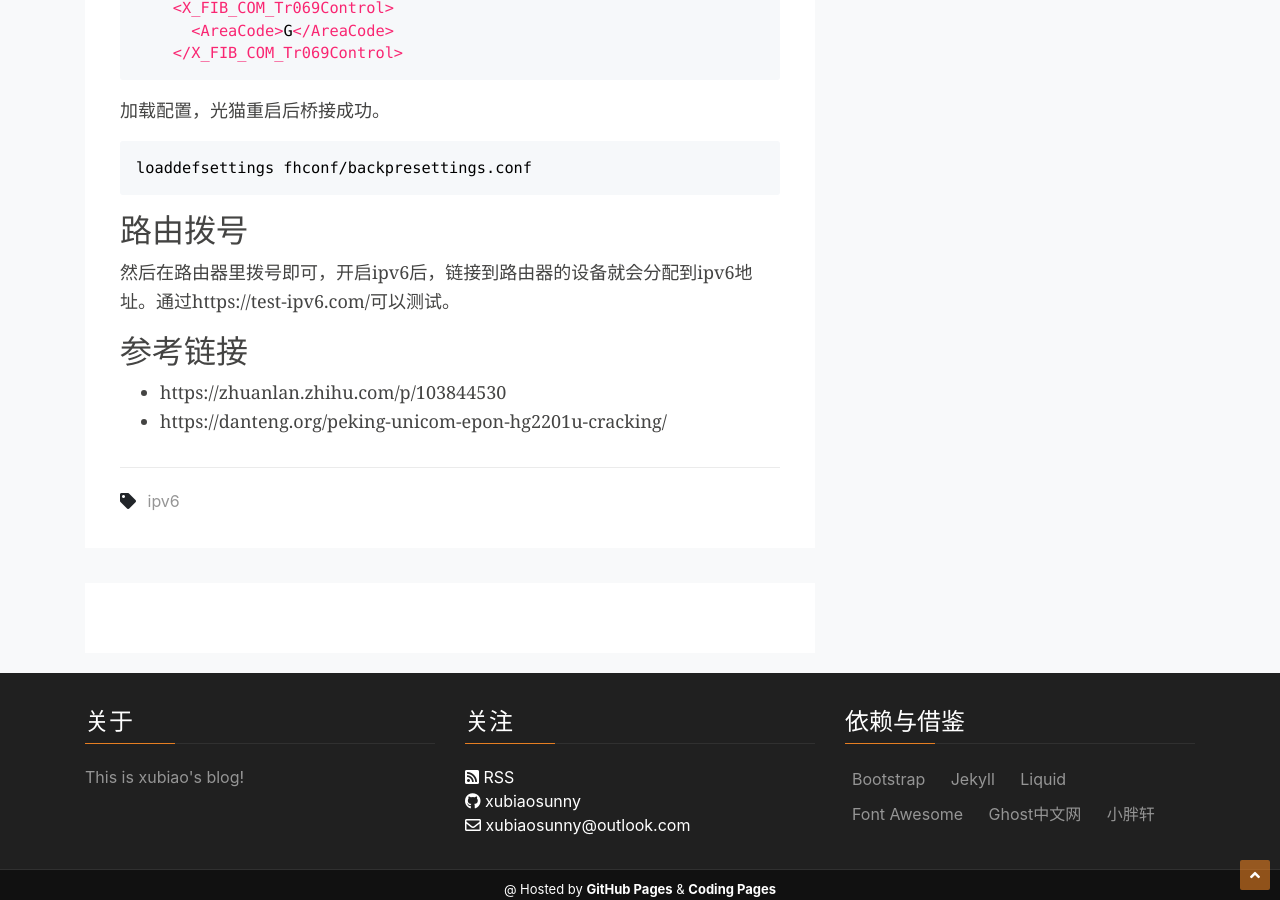
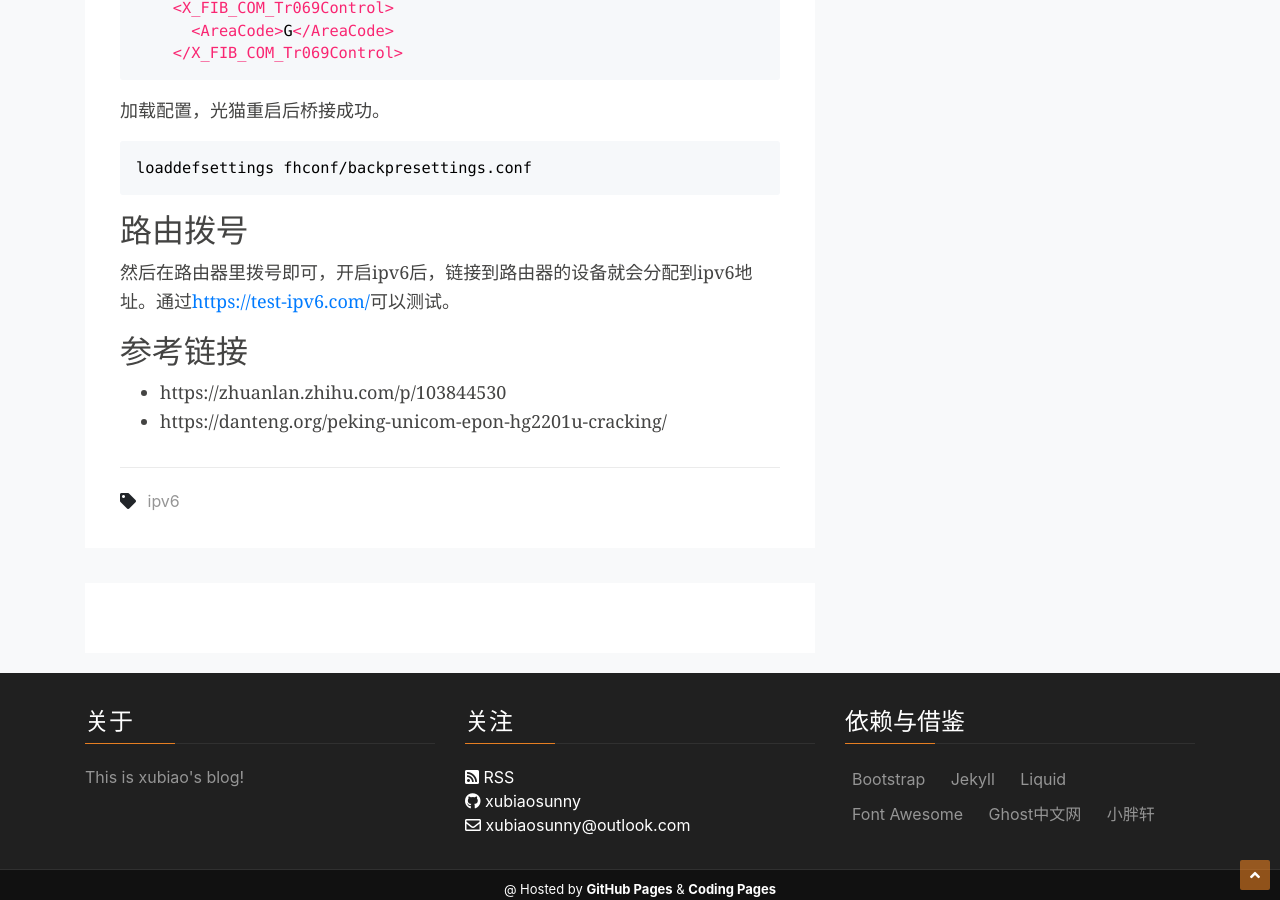
Before and after one commit to xubiaosunny/xubiaosunny.github.io, a Jekyll site: the page built from _posts/Other/2021-11-18-北京联通hg2543c1改桥接.md, in a window 1280 px wide and 900 px high, scrolled down 1976 px. Built offline with Jekyll 4.4.1, drawn with Linux system fonts in a browser that asks for light colours; comment, search, counter and statistics services are not loaded; some of the changed lines change nothing that is shown.

Commit message:
fix 链接

```diff
--- a/_posts/Other/2021-11-18-北京联通hg2543c1改桥接.md
+++ b/_posts/Other/2021-11-18-北京联通hg2543c1改桥接.md
@@ -91,7 +91,7 @@ loaddefsettings fhconf/backpresettings.conf
 
 ## 路由拨号
 
-然后在路由器里拨号即可，开启ipv6后，链接到路由器的设备就会分配到ipv6地址。通过https://test-ipv6.com/可以测试。
+然后在路由器里拨号即可，开启ipv6后，链接到路由器的设备就会分配到ipv6地址。通过[https://test-ipv6.com/](https://test-ipv6.com/)可以测试。
 
 ## 参考链接
 
```
